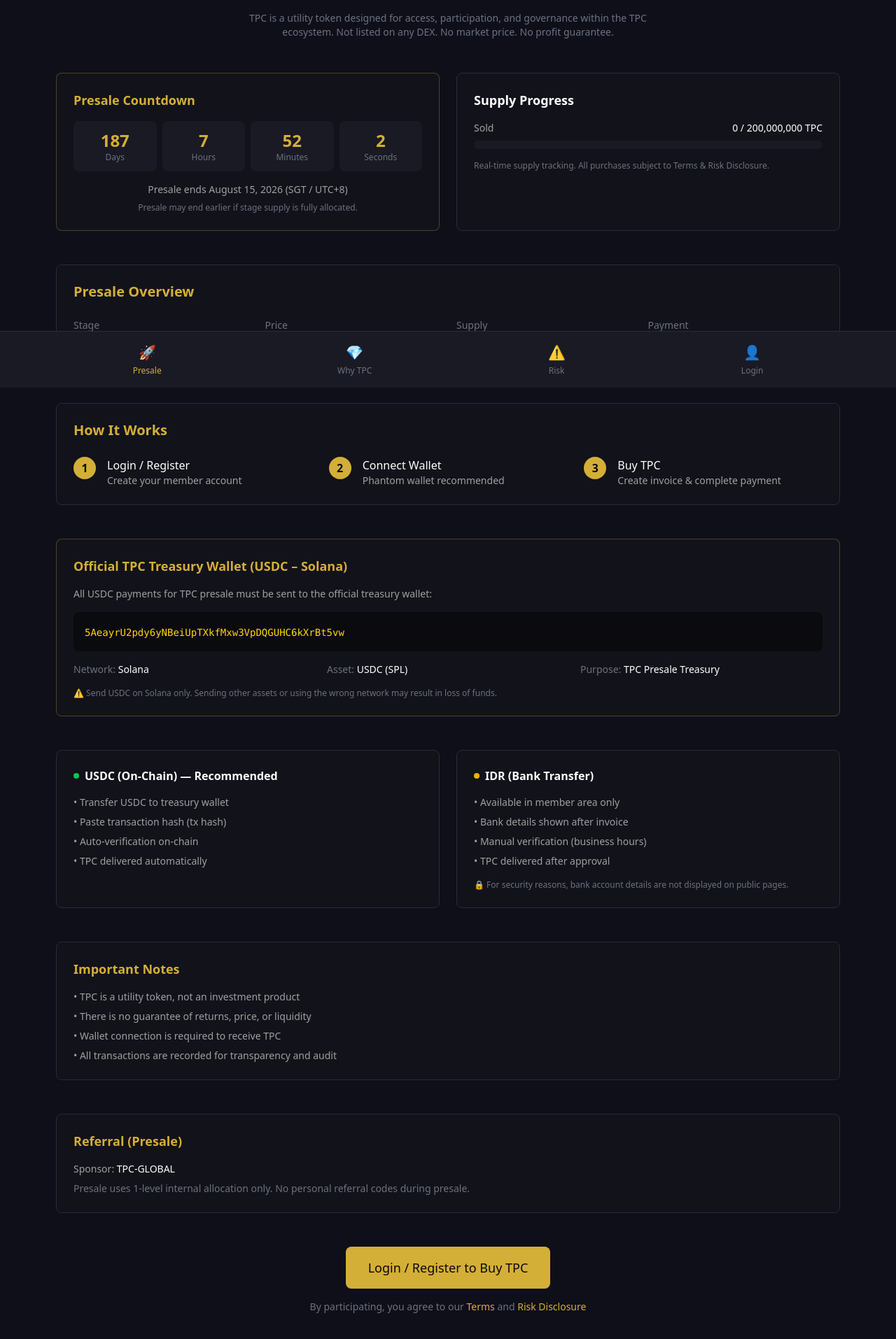
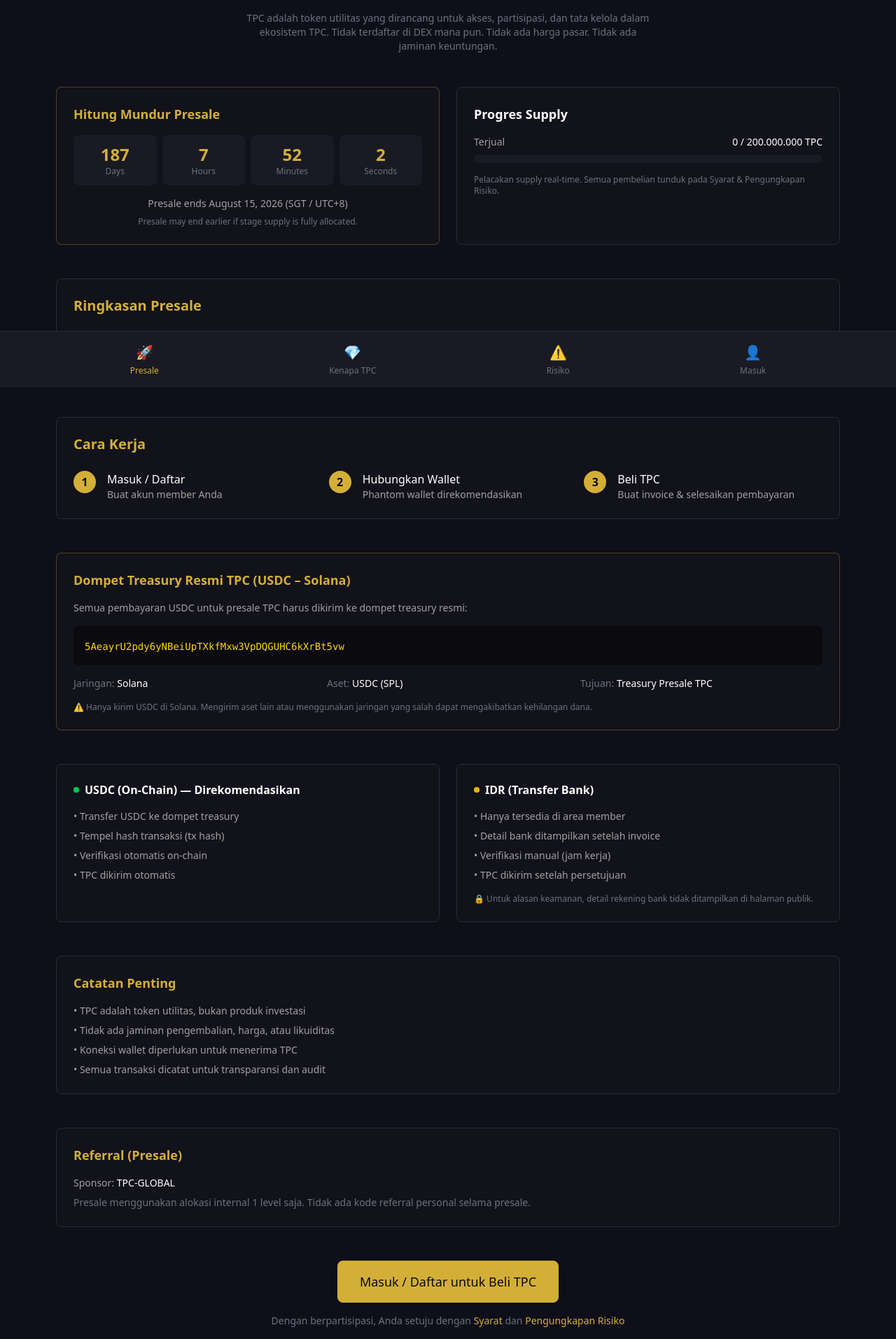
Before and after one commit to tpcglobalcommunity/tpcnew, a Next.js app: page /presale in a window 1280 px wide. Shown: the part 246-2160 px from the top of the page at 70% size. Built offline with nearby package versions, Linux system fonts and the light colour scheme.

Commit message:
Update presale page to Bahasa Indonesia

```diff
--- a/src/app/(public)/presale/page.tsx
+++ b/src/app/(public)/presale/page.tsx
@@ -7,8 +7,8 @@
 import Link from "next/link";
 
 export const metadata: Metadata = {
-  title: "TPC Presale - Buy TPC Token | Stage 1",
-  description: "Buy TPC token during Stage 1 presale. Utility token for TPC ecosystem. No investment promises, no profit guarantees. Transparent and auditable.",
+  title: "TPC Presale - Beli Token TPC | Tahap 1",
+  description: "Beli token TPC selama presale Tahap 1. Token utilitas untuk ekosistem TPC. Tanpa janji investasi, tanpa jaminan keuntungan. Transparan dan dapat diaudit.",
 };
 
 export default function PresalePage() {
@@ -21,10 +21,10 @@
             <h1 className="text-2xl font-bold text-[#d4af37]">TPC Global</h1>
             <div className="flex gap-4">
               <Link href="/why-tpc" className="text-[#a0a0a0] hover:text-white transition">
-                Why TPC
+                Kenapa TPC
               </Link>
               <Link href="/login" className="text-[#a0a0a0] hover:text-white transition">
-                Login
+                Masuk
               </Link>
             </div>
           </div>
@@ -33,99 +33,99 @@
         <main className="max-w-6xl mx-auto px-4 py-12">
           {/* Hero Section */}
           <div className="text-center mb-12">
-            <Badge variant="gold" className="mb-4">Stage 1 Presale Live</Badge>
+            <Badge variant="gold" className="mb-4">Tahap 1 Presale Sedang Berlangsung</Badge>
             <h2 className="text-4xl md:text-5xl font-bold mb-4">
-              Buy TPC <span className="text-[#d4af37]">(Presale)</span>
+              Beli TPC <span className="text-[#d4af37]">(Presale)</span>
             </h2>
             <p className="text-xl text-[#a0a0a0] max-w-2xl mx-auto">
-              Utility Token for Platform Access & Participation
+              Token Utilitas untuk Akses Platform & Partisipasi
             </p>
             <p className="text-sm text-[#6b7280] mt-4 max-w-xl mx-auto">
-              TPC is a utility token designed for access, participation, and governance within the TPC ecosystem.
-              Not listed on any DEX. No market price. No profit guarantee.
+              TPC adalah token utilitas yang dirancang untuk akses, partisipasi, dan tata kelola dalam ekosistem TPC.
+              Tidak terdaftar di DEX mana pun. Tidak ada harga pasar. Tidak ada jaminan keuntungan.
             </p>
           </div>
 
           {/* Countdown & Supply Progress */}
           <div className="grid md:grid-cols-2 gap-6 mb-12">
             <PremiumCard variant="gold">
-              <h3 className="text-lg font-semibold mb-4 text-[#d4af37]">Presale Countdown</h3>
+              <h3 className="text-lg font-semibold mb-4 text-[#d4af37]">Hitung Mundur Presale</h3>
               <CountdownTimer targetDate="2026-08-15T00:00:00+08:00" />
             </PremiumCard>
 
             <PremiumCard>
-              <h3 className="text-lg font-semibold mb-4">Supply Progress</h3>
+              <h3 className="text-lg font-semibold mb-4">Progres Supply</h3>
               <div className="mb-4">
                 <div className="flex justify-between text-sm mb-2">
-                  <span className="text-[#a0a0a0]">Sold</span>
-                  <span className="text-white">0 / 200,000,000 TPC</span>
+                  <span className="text-[#a0a0a0]">Terjual</span>
+                  <span className="text-white">0 / 200.000.000 TPC</span>
                 </div>
                 <div className="w-full bg-[#1a1a24] rounded-full h-3">
                   <div className="bg-[#d4af37] h-3 rounded-full" style={{ width: "0%" }}></div>
                 </div>
               </div>
               <p className="text-xs text-[#6b7280]">
-                Real-time supply tracking. All purchases subject to Terms & Risk Disclosure.
+                Pelacakan supply real-time. Semua pembelian tunduk pada Syarat & Pengungkapan Risiko.
               </p>
             </PremiumCard>
           </div>
 
           {/* Presale Overview */}
           <PremiumCard className="mb-12">
-            <h3 className="text-xl font-semibold mb-6 text-[#d4af37]">Presale Overview</h3>
+            <h3 className="text-xl font-semibold mb-6 text-[#d4af37]">Ringkasan Presale</h3>
             <div className="grid md:grid-cols-4 gap-6">
               <div>
-                <p className="text-sm text-[#6b7280]">Stage</p>
-                <p className="text-xl font-bold">Stage 1</p>
+                <p className="text-sm text-[#6b7280]">Tahap</p>
+                <p className="text-xl font-bold">Tahap 1</p>
               </div>
               <div>
-                <p className="text-sm text-[#6b7280]">Price</p>
+                <p className="text-sm text-[#6b7280]">Harga</p>
                 <p className="text-xl font-bold text-[#d4af37]">$0.001 / TPC</p>
               </div>
               <div>
                 <p className="text-sm text-[#6b7280]">Supply</p>
-                <p className="text-xl font-bold">200,000,000 TPC</p>
+                <p className="text-xl font-bold">200.000.000 TPC</p>
               </div>
               <div>
-                <p className="text-sm text-[#6b7280]">Payment</p>
+                <p className="text-sm text-[#6b7280]">Pembayaran</p>
                 <p className="text-xl font-bold">USDC / IDR</p>
               </div>
             </div>
           </PremiumCard>
 
-          {/* How It Works */}
+          {/* Cara Kerja */}
           <PremiumCard className="mb-12">
-            <h3 className="text-xl font-semibold mb-6 text-[#d4af37]">How It Works</h3>
+            <h3 className="text-xl font-semibold mb-6 text-[#d4af37]">Cara Kerja</h3>
             <div className="grid md:grid-cols-3 gap-6">
               <div className="flex gap-4">
                 <div className="w-8 h-8 rounded-full bg-[#d4af37] text-[#0a0a0f] flex items-center justify-center font-bold shrink-0">1</div>
                 <div>
-                  <p className="font-medium">Login / Register</p>
-                  <p className="text-sm text-[#a0a0a0]">Create your member account</p>
+                  <p className="font-medium">Masuk / Daftar</p>
+                  <p className="text-sm text-[#a0a0a0]">Buat akun member Anda</p>
                 </div>
               </div>
               <div className="flex gap-4">
                 <div className="w-8 h-8 rounded-full bg-[#d4af37] text-[#0a0a0f] flex items-center justify-center font-bold shrink-0">2</div>
                 <div>
-                  <p className="font-medium">Connect Wallet</p>
-                  <p className="text-sm text-[#a0a0a0]">Phantom wallet recommended</p>
+                  <p className="font-medium">Hubungkan Wallet</p>
+                  <p className="text-sm text-[#a0a0a0]">Phantom wallet direkomendasikan</p>
                 </div>
               </div>
               <div className="flex gap-4">
                 <div className="w-8 h-8 rounded-full bg-[#d4af37] text-[#0a0a0f] flex items-center justify-center font-bold shrink-0">3</div>
                 <div>
-                  <p className="font-medium">Buy TPC</p>
-                  <p className="text-sm text-[#a0a0a0]">Create invoice & complete payment</p>
+                  <p className="font-medium">Beli TPC</p>
+                  <p className="text-sm text-[#a0a0a0]">Buat invoice & selesaikan pembayaran</p>
                 </div>
               </div>
             </div>
           </PremiumCard>
 
-          {/* Treasury Wallet */}
+          {/* Dompet Treasury */}
           <PremiumCard variant="gold" className="mb-12">
-            <h3 className="text-lg font-semibold mb-4 text-[#d4af37]">Official TPC Treasury Wallet (USDC – Solana)</h3>
+            <h3 className="text-lg font-semibold mb-4 text-[#d4af37]">Dompet Treasury Resmi TPC (USDC – Solana)</h3>
             <p className="text-sm text-[#a0a0a0] mb-4">
-              All USDC payments for TPC presale must be sent to the official treasury wallet:
+              Semua pembayaran USDC untuk presale TPC harus dikirim ke dompet treasury resmi:
             </p>
             <div className="bg-[#0a0a0f] rounded-lg p-4 mb-4">
               <code className="text-sm break-all text-[#ffd700]">
@@ -134,83 +134,83 @@
             </div>
             <div className="grid md:grid-cols-3 gap-4 text-sm">
               <div>
-                <span className="text-[#6b7280]">Network:</span> Solana
+                <span className="text-[#6b7280]">Jaringan:</span> Solana
               </div>
               <div>
-                <span className="text-[#6b7280]">Asset:</span> USDC (SPL)
+                <span className="text-[#6b7280]">Aset:</span> USDC (SPL)
               </div>
               <div>
-                <span className="text-[#6b7280]">Purpose:</span> TPC Presale Treasury
+                <span className="text-[#6b7280]">Tujuan:</span> Treasury Presale TPC
               </div>
             </div>
             <p className="text-xs text-[#6b7280] mt-4">
-              ⚠️ Send USDC on Solana only. Sending other assets or using the wrong network may result in loss of funds.
+              ⚠️ Hanya kirim USDC di Solana. Mengirim aset lain atau menggunakan jaringan yang salah dapat mengakibatkan kehilangan dana.
             </p>
           </PremiumCard>
 
-          {/* Payment Methods */}
+          {/* Metode Pembayaran */}
           <div className="grid md:grid-cols-2 gap-6 mb-12">
             <PremiumCard>
               <div className="flex items-center gap-2 mb-4">
                 <span className="w-2 h-2 rounded-full bg-green-500"></span>
-                <h3 className="font-semibold">USDC (On-Chain) — Recommended</h3>
+                <h3 className="font-semibold">USDC (On-Chain) — Direkomendasikan</h3>
               </div>
               <ul className="space-y-2 text-sm text-[#a0a0a0]">
-                <li>• Transfer USDC to treasury wallet</li>
-                <li>• Paste transaction hash (tx hash)</li>
-                <li>• Auto-verification on-chain</li>
-                <li>• TPC delivered automatically</li>
+                <li>• Transfer USDC ke dompet treasury</li>
+                <li>• Tempel hash transaksi (tx hash)</li>
+                <li>• Verifikasi otomatis on-chain</li>
+                <li>• TPC dikirim otomatis</li>
               </ul>
             </PremiumCard>
 
             <PremiumCard>
               <div className="flex items-center gap-2 mb-4">
                 <span className="w-2 h-2 rounded-full bg-yellow-500"></span>
-                <h3 className="font-semibold">IDR (Bank Transfer)</h3>
+                <h3 className="font-semibold">IDR (Transfer Bank)</h3>
               </div>
               <ul className="space-y-2 text-sm text-[#a0a0a0]">
-                <li>• Available in member area only</li>
-                <li>• Bank details shown after invoice</li>
-                <li>• Manual verification (business hours)</li>
-                <li>• TPC delivered after approval</li>
+                <li>• Hanya tersedia di area member</li>
+                <li>• Detail bank ditampilkan setelah invoice</li>
+                <li>• Verifikasi manual (jam kerja)</li>
+                <li>• TPC dikirim setelah persetujuan</li>
               </ul>
               <p className="text-xs text-[#6b7280] mt-4">
-                🔒 For security reasons, bank account details are not displayed on public pages.
+                🔒 Untuk alasan keamanan, detail rekening bank tidak ditampilkan di halaman publik.
               </p>
             </PremiumCard>
           </div>
 
-          {/* Important Notes */}
+          {/* Catatan Penting */}
           <PremiumCard className="mb-12">
-            <h3 className="text-lg font-semibold mb-4 text-[#d4af37]">Important Notes</h3>
+            <h3 className="text-lg font-semibold mb-4 text-[#d4af37]">Catatan Penting</h3>
             <ul className="space-y-2 text-sm text-[#a0a0a0]">
-              <li>• TPC is a utility token, not an investment product</li>
-              <li>• There is no guarantee of returns, price, or liquidity</li>
-              <li>• Wallet connection is required to receive TPC</li>
-              <li>• All transactions are recorded for transparency and audit</li>
+              <li>• TPC adalah token utilitas, bukan produk investasi</li>
+              <li>• Tidak ada jaminan pengembalian, harga, atau likuiditas</li>
+              <li>• Koneksi wallet diperlukan untuk menerima TPC</li>
+              <li>• Semua transaksi dicatat untuk transparansi dan audit</li>
             </ul>
           </PremiumCard>
 
-          {/* Referral Info */}
+          {/* Info Referral */}
           <PremiumCard className="mb-12">
             <h3 className="text-lg font-semibold mb-4 text-[#d4af37]">Referral (Presale)</h3>
             <p className="text-sm text-[#a0a0a0] mb-2">Sponsor: <span className="text-white font-medium">TPC-GLOBAL</span></p>
             <p className="text-sm text-[#6b7280]">
-              Presale uses 1-level internal allocation only. No personal referral codes during presale.
+              Presale menggunakan alokasi internal 1 level saja. Tidak ada kode referral personal selama presale.
             </p>
           </PremiumCard>
 
-          {/* CTA */}
+          {/* Ajakan Bertindak */}
           <div className="text-center">
             <Link href="/login">
               <PremiumButton size="lg">
-                Login / Register to Buy TPC
+                Masuk / Daftar untuk Beli TPC
               </PremiumButton>
             </Link>
             <p className="text-sm text-[#6b7280] mt-4">
-              By participating, you agree to our{" "}
-              <Link href="/terms" className="text-[#d4af37] hover:underline">Terms</Link> and{" "}
-              <Link href="/risk-disclosure" className="text-[#d4af37] hover:underline">Risk Disclosure</Link>
+              Dengan berpartisipasi, Anda setuju dengan{" "}
+              <Link href="/terms" className="text-[#d4af37] hover:underline">Syarat</Link> dan{" "}
+              <Link href="/risk-disclosure" className="text-[#d4af37] hover:underline">Pengungkapan Risiko</Link>
             </p>
           </div>
         </main>
@@ -219,7 +219,7 @@
         <footer className="border-t border-[#2a2a3a] mt-12">
           <div className="max-w-6xl mx-auto px-4 py-8">
             <p className="text-sm text-[#6b7280] text-center">
-              TPC provides educational and platform services only. Nothing on this page constitutes financial advice.
+              TPC menyediakan layanan edukasi dan platform saja. Tidak ada yang ada di halaman ini merupakan saran keuangan.
             </p>
           </div>
         </footer>
--- a/src/components/ui/BottomNavigation.tsx
+++ b/src/components/ui/BottomNavigation.tsx
@@ -14,17 +14,17 @@
       icon: "🚀"
     },
     {
-      name: "Why TPC",
+      name: "Kenapa TPC",
       href: "/why-tpc",
       icon: "💎"
     },
     {
-      name: "Risk",
+      name: "Risiko",
       href: "/risk-disclosure",
       icon: "⚠️"
     },
     {
-      name: "Login",
+      name: "Masuk",
       href: "/login",
       icon: "👤"
     }
```
